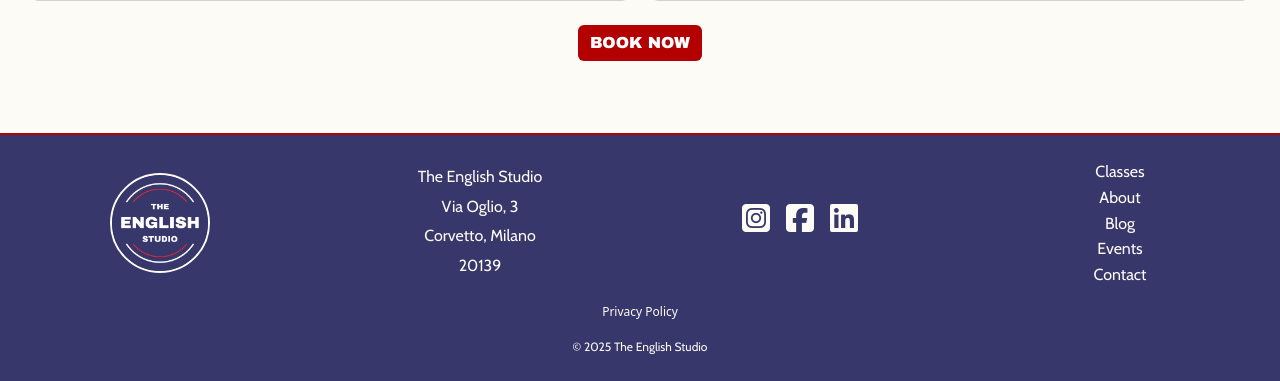
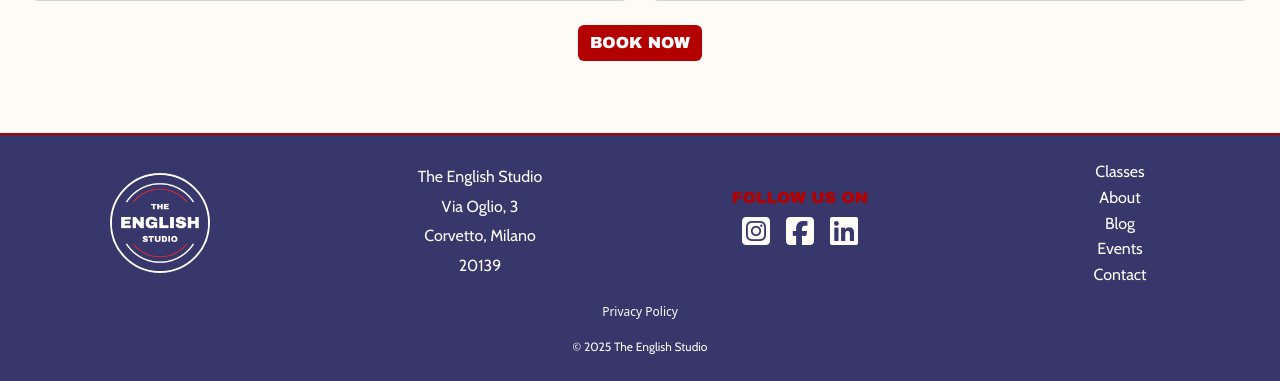
Before and after one commit to kimjev-webdev/theenglishstudiocorvetto, a Django app: page /en/ in a window 1280 px wide; the page is wider, and only the part inside the window is pictured. Shown: the part 2794-3175 px from the top of that part. Run offline with Django 5.2, Linux system fonts and the light colour scheme.

Commit message:
push to save progress

```diff
--- a/main/static/css/styles.css
+++ b/main/static/css/styles.css
@@ -186,6 +186,10 @@ a {
           width: 100px;
         height: auto;
 }
+
+.footerheader {
+  font-size: 16px;
+}
 /*--- index.html styles---*/
 
 /*hero section styles*/
--- a/main/templates/base.html
+++ b/main/templates/base.html
@@ -111,6 +111,7 @@
 
       <!-- Socials + Legal Column -->
       <div class="col-12 col-lg-3 d-flex flex-column align-items-center justify-content-center body-text off-white order-3">
+        <h3 class="primaryfont red footerheader">Follow us on</h3>
         <div class="mb-2 d-flex gap-3">
           <a href="https://www.instagram.com/theenglishstudio.corvetto" class="red-hover off-white" target="_blank" aria-label="Instagram">
             <i class="fab fa-instagram-square fa-2x"></i>
--- a/main/templates/index.html
+++ b/main/templates/index.html
@@ -57,7 +57,7 @@
     <img src="{% static 'images/leanneprofile.webp' %}" class="rounded-circle mb-3 teacher_pic" alt="{% trans 'Teacher' %}">
     <h1 class="navy primaryfont">{% trans "Learn English with Leanne" %}</h1>
     <p>{% trans "Lorem ipsum dolor sit amet, consectetur adipiscing elit. Fusce sed turpis vitae leo pretium feugiat." %}</p>
-    <a href="{% static 'templates/contact.html' %}" class="btn btn-red primaryfont">{% trans "Contact Me" %}</a>
+    <a href="{% url 'contact' %}" class="btn btn-red primaryfont">{% trans "Contact Me" %}</a>
   </section>
 
   <section class="container-fluid mt-3" id="classes">
```
